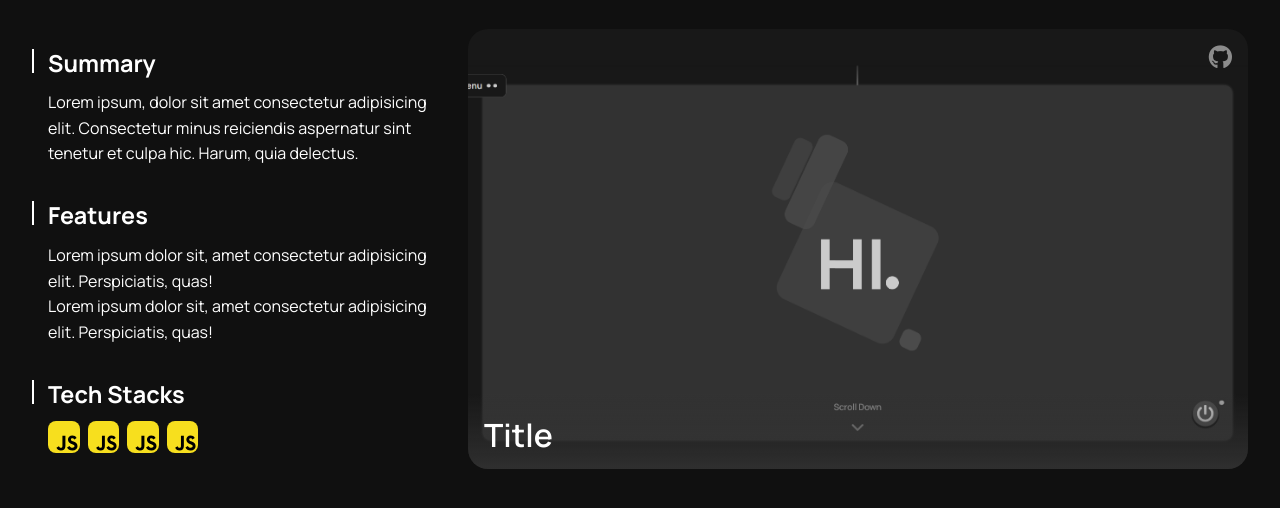
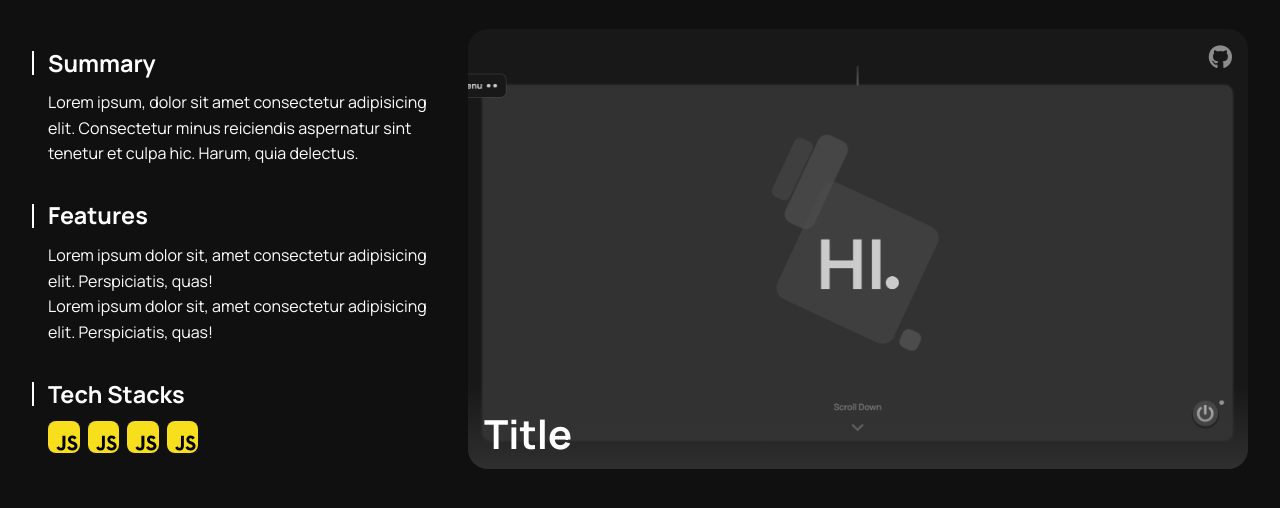
Before and after one commit to Delfiald/odin-homepage, a website built with webpack: page src/template.html in a window 1280 px wide. Shown: the part 2512-3020 px from the top of the page. Built offline with nearby package versions, Linux system fonts and the light colour scheme; a web font is replaced by a local one.

Commit message:
Adding Transition when Projects Carousel on VP
- adding transitions when projects Carousel on viewport
- stop carousel scrolls when not in viewport

```diff
--- a/src/css/style.css
+++ b/src/css/style.css
@@ -1206,12 +1206,12 @@ main > * {
 }
 
 #projects .projects-overview .projects-details .details-header > h3 {
-  transition: 0s all ease;
+  transition: 0.15s all ease-in-out;
   transform: translateY(120%) rotate(15deg);
 }
 
 #projects.show .projects-overview .projects-details .details-header > h3 {
-  transition: .5s all ease;
+  transition: .5s .35s all ease;
   transform: translateY(0) rotate(0);
 }
 
@@ -1221,10 +1221,10 @@ main > * {
   transition: .15s all ease-in-out;
 }
 
-#projects .projects-overview .projects-details.active > div > *:last-child {
+#projects.show .projects-overview .projects-details.active > div > *:last-child {
   transform: translateY(0);
   opacity: 1;
-  transition: .5s .45s all ease;
+  transition: .5s .5s all ease;
 }
 
 #projects .projects-overview .projects-details .tech-stack {
@@ -1254,12 +1254,26 @@ main > * {
 #projects .projects-overview .projects-details > div::before {
   content: '';
   position: absolute;
-  top: 1rem;
+  top: calc(1rem + 2.5px);
   left: -1rem;
   width: 2px;
   height: 1.5rem;
+  background: var(--color-light-200);
+  opacity: 0;
+  transform: translateY(50%);
+  transition: .15s all ease-in-out;
+}
+
+#projects.show .projects-overview .projects-details > div::before {
+  opacity: 1;
   transform: translateY(-50%);
-  background: var(--color-light-200);
+  transition: .5s .35s all ease;
+}
+
+#projects .projects-overview .projects-details > div:hover::before {
+  width: 8px;
+  transition: .25s 0s all ease;
+  background: var(--color-light-600);
 }
 
 #projects .projects-overview .projects-carousel {
@@ -1272,6 +1286,15 @@ main > * {
   scroll-behavior: smooth;
   scroll-snap-type: x mandatory;
   gap: 2rem;
+  opacity: 0;
+  transform: translateY(15%) scale(.75);
+  transition: .15s all ease-in-out;
+}
+
+#projects.show .projects-overview .projects-carousel {
+  opacity: 1;
+  transform: translateY(0) scale(1);
+  transition: .5s .35s all ease;
 }
 
 #projects .projects-overview .projects-carousel .carousel-wrapper {
@@ -1309,6 +1332,16 @@ main > * {
   gap: 8px;
   overflow: hidden;
   cursor: default !important;
+}
+
+#projects .projects-overview .projects-carousel .project-repo a {
+  transform: scale(0);
+  transition: .15s all ease-in-out;
+}
+
+#projects .projects-overview .projects-carousel > div.active .project-repo a {
+  transform: scale(1);
+  transition: .5s .5s all ease;
 }
 
 #projects .projects-overview .projects-carousel .project-repo > div {
@@ -1374,9 +1407,11 @@ main > * {
 }
 
 #projects .projects-overview .projects-carousel .project-title {
-  font-size: 2rem;
-  font-weight: 600;
+  white-space: nowrap;
+  font-size: 2.5rem;
+  font-weight: bolder;
   overflow: hidden;
+  cursor: default;
 }
 
 #projects .projects-overview .projects-carousel .project-title > div {
--- a/src/pages/event.js
+++ b/src/pages/event.js
@@ -175,11 +175,93 @@ const events = () => {
     }
   };
 
+  // Projects Section
+  // Carousel Scroll
+  const carouselScroll = (() => {
+    const projectDetailsContainer = document.querySelector('.projects-details-container')
+
+    const carouselContainer = document.querySelector('.projects-carousel')
+
+    const detailItems = projectDetailsContainer.querySelectorAll('.projects-details')
+
+    const items = carouselContainer.querySelectorAll('.carousel-wrapper');
+
+    detailItems[0].classList.add('active')
+
+    let scrollAmount = 0;
+    let detailsScrollAmount = 0;
+    const scrollStep = items[0].clientWidth;
+    const detailsScrollStep = detailItems[0].clientWidth;
+    const scrollInterval = 5000;
+
+    const carouselWidth = carouselContainer.scrollWidth - carouselContainer.clientWidth;
+
+
+    let intervalId = null;
+
+    const scroll = () => {
+      if (scrollAmount >= carouselWidth) {
+        scrollAmount = 0;
+        detailsScrollAmount = 0;
+      }
+
+      carouselContainer.scrollTo({
+        left: scrollAmount,
+        behavior: 'smooth',
+      });
+
+      projectDetailsContainer.scrollTo({
+        left: detailsScrollAmount,
+        behavior: 'smooth',
+      })
+
+      const activeIndex = Math.round(detailsScrollAmount / detailsScrollStep);
+
+      detailItems.forEach((item, index) => {
+        if (index === activeIndex) {
+          item.classList.add('active');
+        } else {
+          item.classList.remove('active');
+        }
+      });
+
+      items.forEach((item, index) => {
+        if (index === activeIndex) {
+          item.classList.add('active');
+        } else {
+          item.classList.remove('active');
+        }
+      });
+
+      scrollAmount += scrollStep;
+      detailsScrollAmount += detailsScrollStep;
+    };
+
+    scroll();
+
+    const startCarousel = () => {
+      if(!intervalId) {
+        intervalId = setInterval(scroll, scrollInterval);
+      }
+    }
+
+    const stopCarousel = () => {
+      clearInterval(intervalId);
+      intervalId = null;
+    }
+
+    return {startCarousel, stopCarousel}
+  })()
+
   const projectsAnimationHandler = () => {
     const projectSection = document.getElementById('projects')
 
     if(getVisiblePercentage(projectSection) > 20) {
       projectSection.classList.add('show')
+      carouselScroll.startCarousel()
+    }else {
+      projectSection.classList.remove('show')
+      carouselScroll.stopCarousel()
     }
   }
 
@@ -301,71 +383,6 @@ const events = () => {
   });
 
   heroEventHandler();
-
-  // Carousel Scroll
-  const carouselScroll = () => {
-    const projectDetailsContainer = document.querySelector('.projects-details-container')
-
-    const carouselContainer = document.querySelector('.projects-carousel')
-
-    const detailItems = projectDetailsContainer.querySelectorAll('.projects-details')
-
-    const items = carouselContainer.querySelectorAll('.carousel-wrapper');
-
-    detailItems[0].classList.add('active')
-
-    let scrollAmount = 0;
-    let detailsScrollAmount = 0;
-    const scrollStep = items[0].clientWidth;
-    const detailsScrollStep = detailItems[0].clientWidth;
-    const scrollInterval = 5000;
-
-    const carouselWidth = carouselContainer.scrollWidth - carouselContainer.clientWidth;
-
-    const scroll = () => {
-      if (scrollAmount >= carouselWidth) {
-        scrollAmount = 0;
-        detailsScrollAmount = 0;
-      }
-
-      carouselContainer.scrollTo({
-        left: scrollAmount,
-        behavior: 'smooth',
-      });
-
-      projectDetailsContainer.scrollTo({
-        left: detailsScrollAmount,
-        behavior: 'smooth',
-      })
-
-      const activeIndex = Math.round(detailsScrollAmount / detailsScrollStep);
-
-      detailItems.forEach((item, index) => {
-        if (index === activeIndex) {
-          item.classList.add('active');
-        } else {
-          item.classList.remove('active');
-        }
-      });
-
-      items.forEach((item, index) => {
-        if (index === activeIndex) {
-          item.classList.add('active');
-        } else {
-          item.classList.remove('active');
-        }
-      });
-
-      scrollAmount += scrollStep;
-      detailsScrollAmount += detailsScrollStep;
-    };
-
-    scroll();
-
-    setInterval(scroll, scrollInterval);
-  }
-
-  carouselScroll()
 };
 
 export default events;
```
